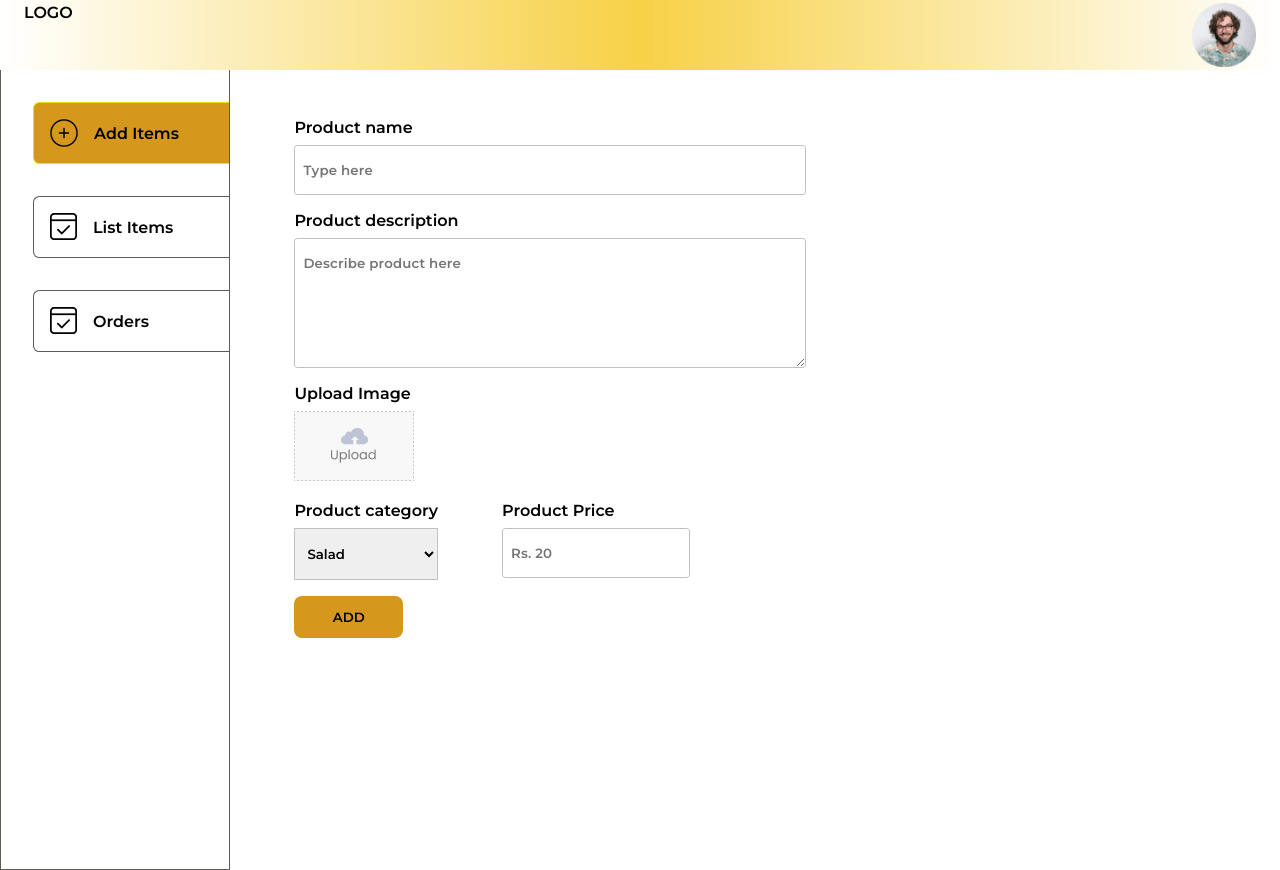
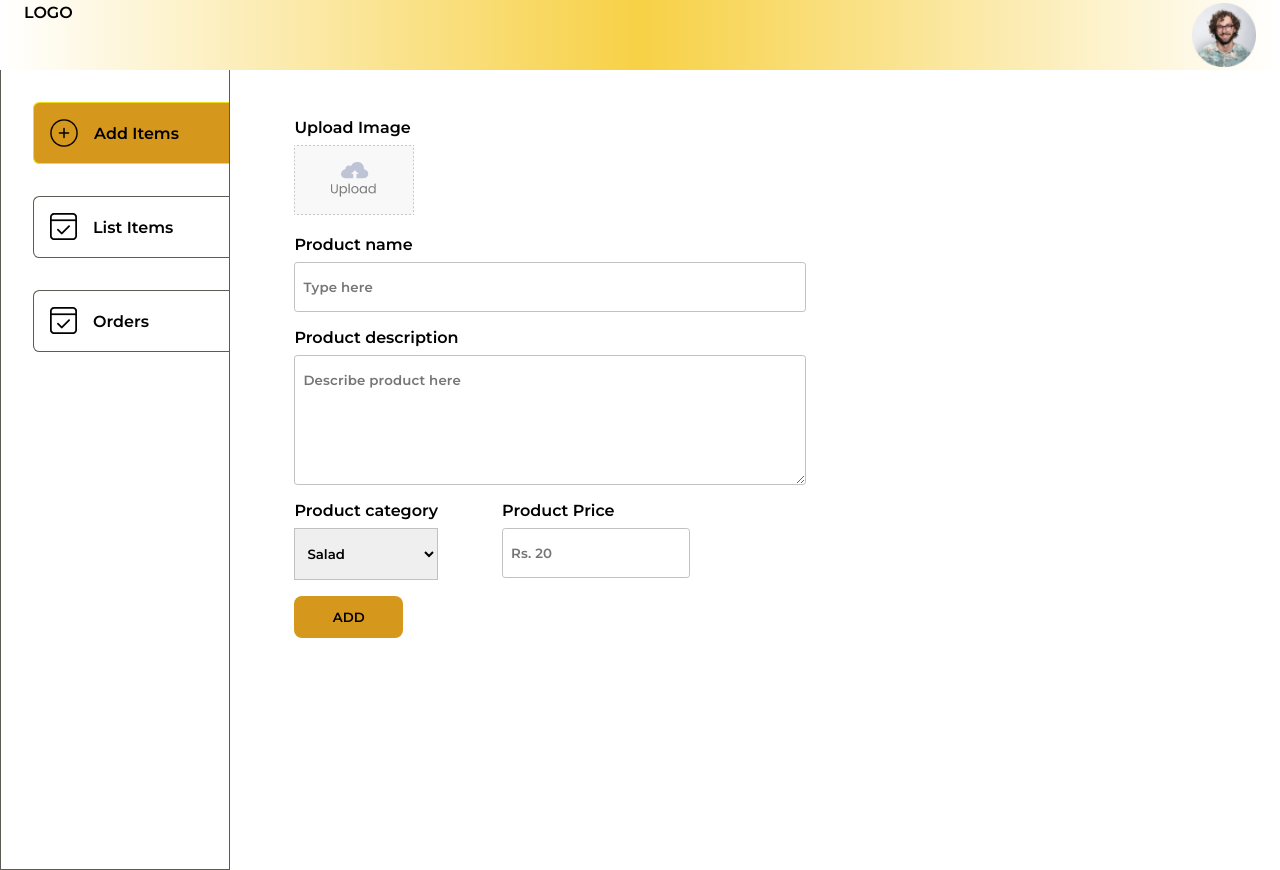
Before and after one commit to Ritika-Gutgutia/food-del-admin, a React (Vite) app: page /add in a window 1280 px wide. Built offline with nearby package versions, Linux system fonts and the light colour scheme.

Commit message:
Add logic, started with List logic

```diff
--- a/src/App.jsx
+++ b/src/App.jsx
@@ -6,10 +6,13 @@ import { Route, Routes } from "react-router-dom";
 import Add from "./pages/Add/Add.jsx";
 import List from "./pages/List/List.jsx";
 import Orders from "./pages/Orders/Orders.jsx";
+import { ToastContainer } from "react-toastify";
+import "react-toastify/dist/ReactToastify.css";
 
 const App = () => {
   return (
     <div>
+      <ToastContainer />
       <Navbar />
       <div className="app__content">
         <Sidebar />
--- a/src/pages/Add/Add.css
+++ b/src/pages/Add/Add.css
@@ -48,3 +48,8 @@
   width: fit-content;
   cursor: pointer;
 }
+
+.add_form__img__upload img {
+  width: 120px;
+  cursor: pointer;
+}
--- a/src/pages/Add/Add.jsx
+++ b/src/pages/Add/Add.jsx
@@ -2,14 +2,82 @@
 import React from "react";
 import "./Add.css";
 import { assets } from "../../assets/assets";
+import { useState } from "react";
+import axios from "axios";
+import { toast } from "react-toastify";
 
 const Add = () => {
+  const url = "http://localhost:5000";
+  const [image, setImage] = useState(false);
+  const [data, setData] = useState({
+    name: "",
+    description: "",
+    price: "",
+    category: "Salad",
+  });
+
+  const handleChange = (event) => {
+    console.log(event);
+    const name = event.target.name;
+    const value = event.target.value;
+
+    setData((data) => ({
+      ...data,
+      [name]: value,
+    }));
+  };
+
+  // useEffect(() => {
+  //   console.log(data);
+  // }, [data]);
+  const onSubmitHandler = async (event) => {
+    event.preventDefault();
+    const formData = new FormData();
+    formData.append("name", data.name);
+    formData.append("description", data.description);
+    formData.append("price", data.price);
+    formData.append("category", data.category);
+    formData.append("image", image);
+    const response = await axios.post(`${url}/api/food/add`, formData);
+    if (response.data.success) {
+      // we have to reset this field value
+      setData({
+        name: "",
+        description: "",
+        price: "",
+        category: "Salad",
+      });
+      setImage(false);
+      console.log("Food added successfully");
+      toast.success(response.data.message);
+    } else {
+      toast.error(response.data.message);
+    }
+  };
   return (
     <div className="add">
-      <form className="add__form">
+      <form className="add__form" onSubmit={onSubmitHandler}>
+        <div className=" add__form__content add_form__img__upload">
+          <p>Upload Image</p>
+          <label htmlFor="image">
+            <img
+              src={image ? URL.createObjectURL(image) : assets.uploadArea}
+              alt=""
+            />
+          </label>
+          <input
+            onChange={(e) => setImage(e.target.files[0])}
+            type="file"
+            id="image"
+            hidden
+            required
+          />
+        </div>
         <div className="add__form__content add__form__product__name">
           <p> Product name</p>
           <input
+            onChange={handleChange}
+            value={data.name}
             className="add__form__content__input"
             type="text"
             name="name"
@@ -19,6 +87,8 @@ const Add = () => {
         <div className="add__form__content add__form__product__description">
           <p>Product description</p>
           <textarea
+            onChange={(e) => handleChange(e)}
+            value={data.description}
             name="description"
             className="add__form__content__input"
             rows="6"
@@ -26,17 +96,12 @@ const Add = () => {
             required
           />
         </div>
-        <div className=" add__form__content add_form__img__upload">
-          <p>Upload Image</p>
-          <label htmlFor="image">
-            <img src={assets.uploadArea} alt="" />
-          </label>
-          <input type="file" id="image" hidden required />
-        </div>
+
         <div className="add__form__product__category__price">
           <div className="add__form__content add__form__product__category">
             <p>Product category</p>
             <select
+              onChange={(e) => handleChange(e)}
               className="add__form__product__category__select"
               name="category"
             >
@@ -53,10 +118,12 @@ const Add = () => {
           <div className=" add__form__content  add__form__product__price">
             <p> Product Price </p>
             <input
+              onChange={handleChange}
               className="add__form__content__input"
               type="Number"
               min="0"
               placeholder="Rs. 20"
+              name="price"
             />
           </div>
         </div>
--- a/src/pages/List/List.jsx
+++ b/src/pages/List/List.jsx
@@ -1,10 +1,39 @@
 /* eslint-disable no-unused-vars*/
-
-import React from "react";
+import React, { useEffect, useState } from "react";
 import "./List.css";
+import axios from "axios";
+import { toast } from "react-toastify";
+import "../Add/Add.css";
 
 const List = () => {
-  return <div>List</div>;
+  const url = "http://localhost:5000";
+  const [list, setList] = useState([]);
+
+  const fetchList = async () => {
+    const response = await axios.get(`${url}/api/food/list`);
+    console.log(response.data);
+    if (response.data.success) {
+      setList(response.data.data);
+    } else {
+      toast.error(response.data.message);
+    }
+  };
+
+  useEffect(() => {
+    fetchList();
+  }, []);
+  return (
+    <div className="list">
+      <p>All Foods List</p>
+      <div className="list__table">
+        <b>Image</b>
+        <b>Name</b>
+        <b>Category</b>
+        <b>Price</b>
+        <b>Action</b>
+      </div>
+    </div>
+  );
 };
 
 export default List;
```
